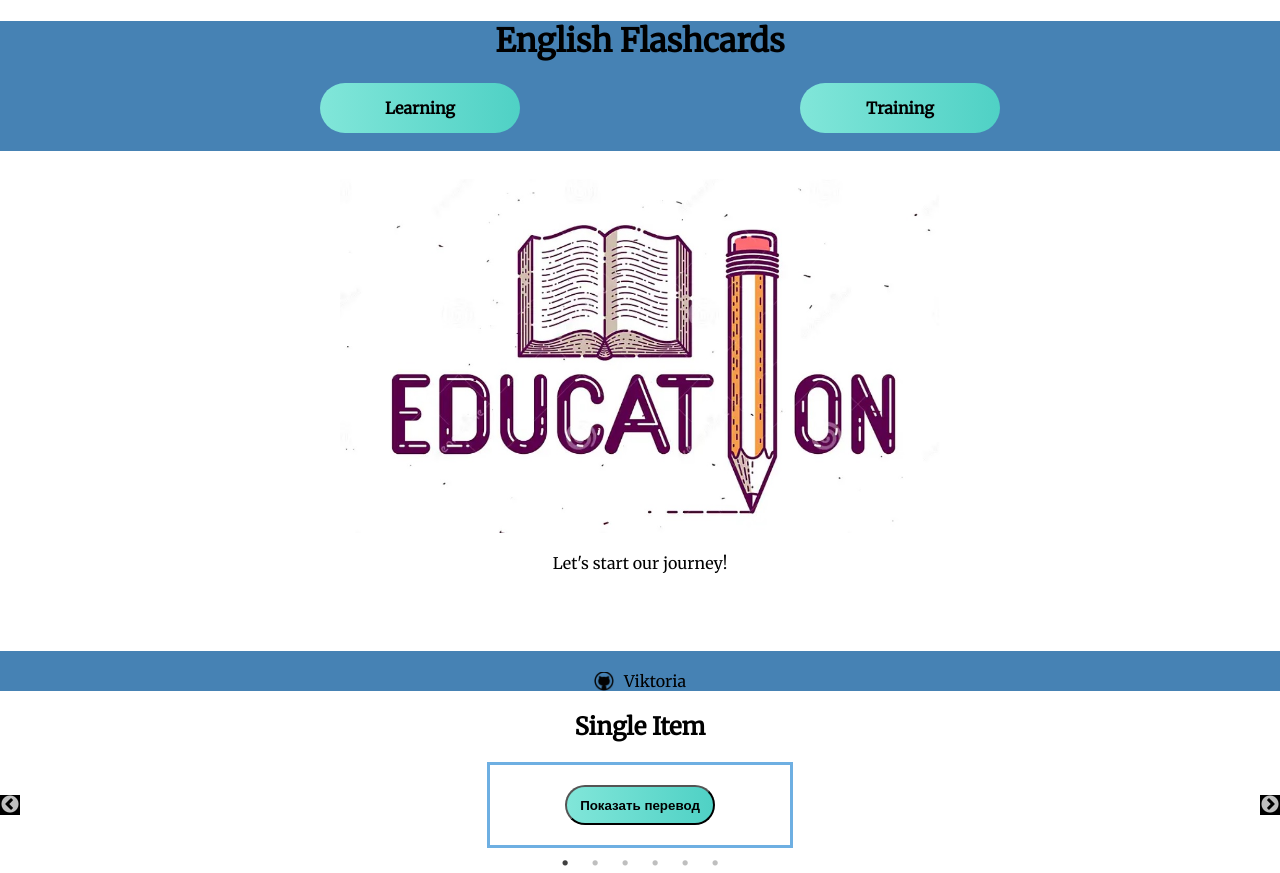
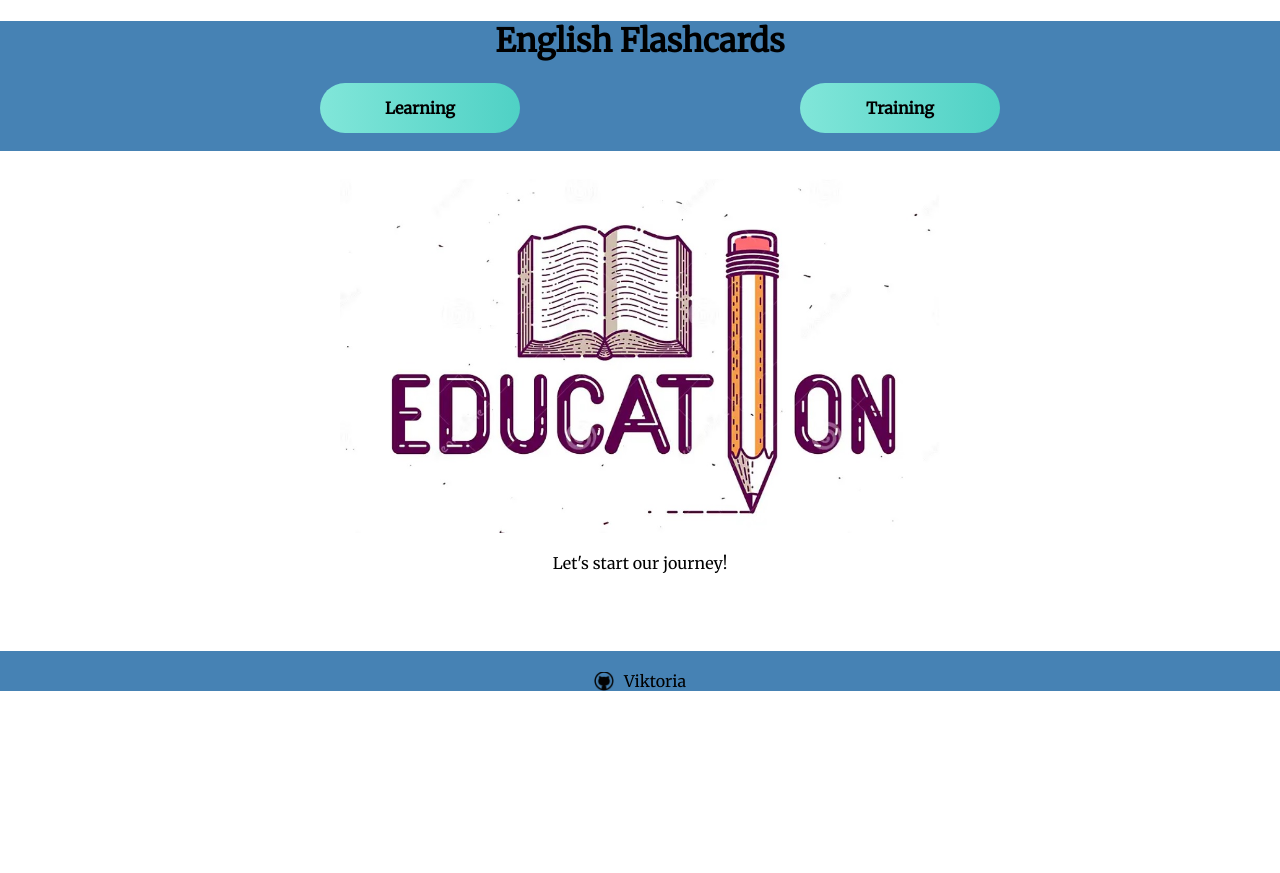
Before and after one commit to your-m1nd/cards, a React (Create React App) app: page / in a window 1280 px wide. After the commit the page ends 800 px from the top, so only its background shows below. Built offline with nearby package versions, Linux system fonts and the light colour scheme; a web font is replaced by a local one.

Commit message:
add changes

```diff
--- a/src/components/pages/Main/Main.jsx
+++ b/src/components/pages/Main/Main.jsx
@@ -1,13 +1,11 @@
 import React from 'react';
 import Head from '../../views/Head/Head';
 import Foot from '../../views/Foot/Foot';
-import SimpleSlider from '../../comps/Slider/SimpleSlider';
 
 function Main() {
     return <React.Fragment>
         <Head></Head>
         <Foot></Foot>
-        <SimpleSlider/>
     </React.Fragment>
 }
 
```
